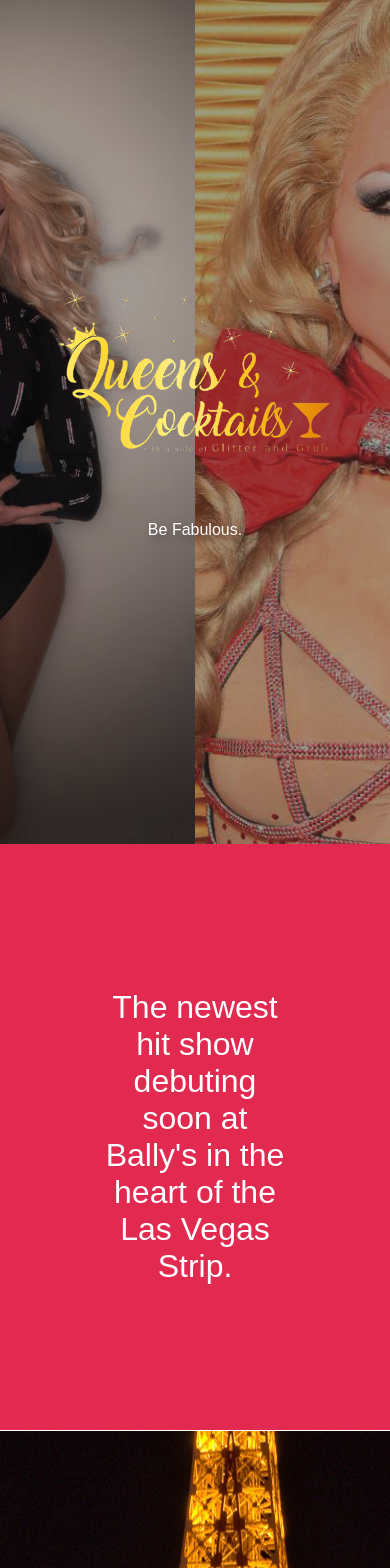
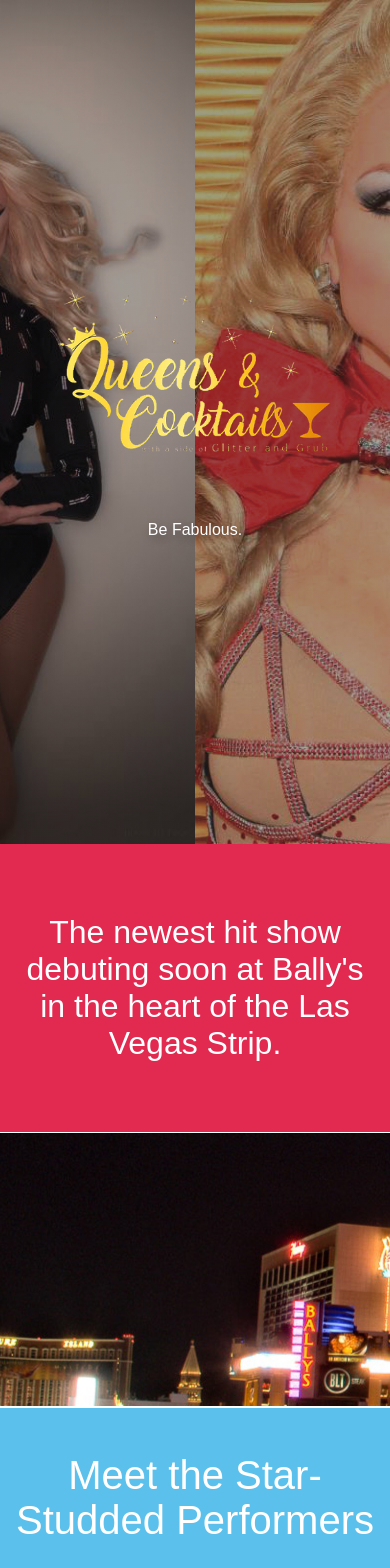
Before and after one commit to alephnode/queens-and-cocktails, a React (Create React App) app: page / in a window 390 px wide. Shown: the top 1568 px of the page. Built offline with nearby package versions, Linux system fonts and the light colour scheme; a web font is replaced by a local one.

Commit message:
more responsive fixes

```diff
--- a/src/style.css
+++ b/src/style.css
@@ -303,6 +303,14 @@ a {
 
 @media (max-width: 650px) {
 
+  .tease-bio-container {
+    padding: 5px
+  }
+
+  .about-text, .tease-container {
+    padding: 20px
+  }
+
   .bio-box {
     width: 100%
   }
@@ -339,4 +347,9 @@ a {
     width: 100%;
     text-align: center
   }
+
+  .hero-img-container {
+    height: 275px;
+    background-position: 2% 99%;
+  }
 }
```
